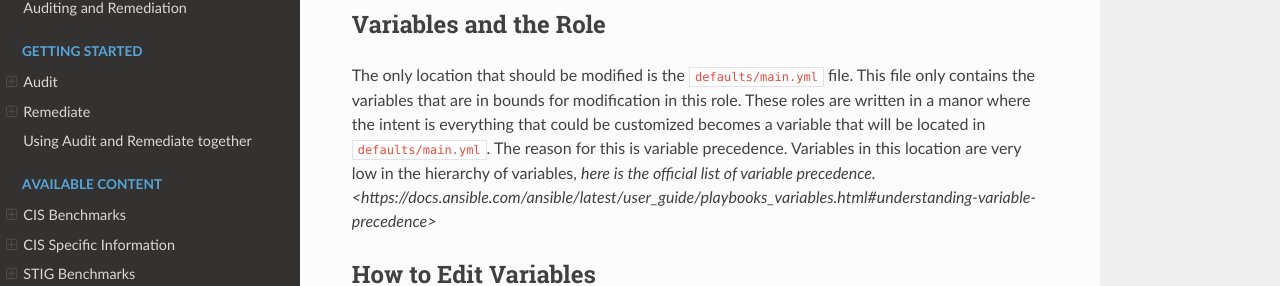
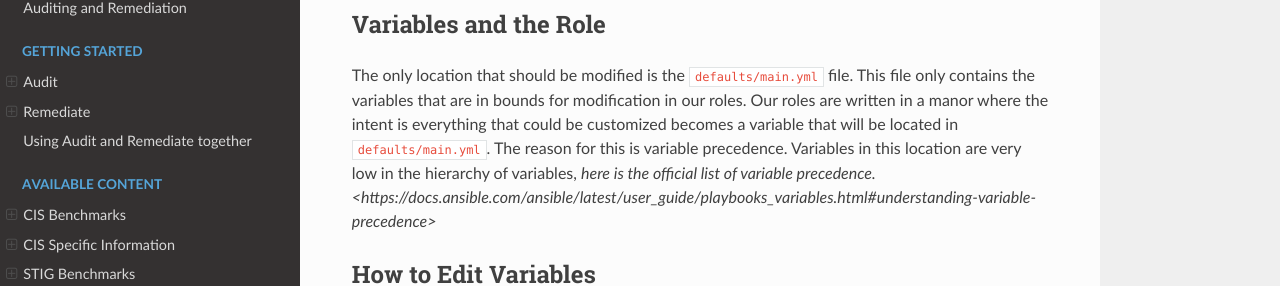
Before and after one commit to ansible-lockdown/MPG-AL-READTHEDOCS, a Sphinx documentation site: the page built from docs/source/remediate/rem-modifying.rst, in a window 1280 px wide and 1184 px high. Shown: the part 252-538 px from the top of the window. Built offline with Sphinx 7.4.7 and the Read the Docs theme 2.0.0, drawn with Linux system fonts in a browser that asks for light colours; pages that are not in the unit, such as notebooks, are missing from menus.

Commit message:
Typo Fixes and Proofread 4
Signed-off-by: Frederick Witty <frederickw@mindpointgroup.com>

```diff
--- a/docs/source/CIS/CIS_advanced.rst
+++ b/docs/source/CIS/CIS_advanced.rst
@@ -15,7 +15,7 @@ Whether scanners/automation or and job that needs to run against a system with p
 
 There is the ability to change this for specific users to exclude anything in user space.
 This will still capture login/logout and sshd process but anything else will be excluded for that user.
-This can be enabled with the following (this needs to be set in an alternate variable location)
+This can be enabled with the following (this needs to be set in an alternate variable location):
 
 .. code-block:: console
 
--- a/docs/source/remediate/rem-faq.rst
+++ b/docs/source/remediate/rem-faq.rst
@@ -10,7 +10,7 @@ The |benchmark_name| guidance is designed to ONLY apply to |benchmark_os|
 systems. If you are using this role in a regulated organization you should be aware
 that applying these settings to distributions other than those listed is unsupported
 and may run afoul of your organization or regulatory bodies guidelines during a compliance
-audit. Due diligence is *YOUR BURDEN* to understand your organization's requirements, laws,
+audit. Due diligence is **YOUR BURDEN** to understand your organization's requirements, laws,
 and regulations you must adhere to before applying for this role.
 
 See :ref:`system_applicability_ref_label` below for more details on applying this role to non-|benchmark_os|.
@@ -63,8 +63,8 @@ this is not recommended and is only useful during the development and
 testing of this role (ie most CI systems provide containers and not full VMs),
 so this role must be able to run on and test against containers.
 
-*Again for those in the back* ...applying this role against a container
-to secure it is generally a *BAD* idea. You should be applying this
+**Again for those in the back** ...applying this role against a container
+to secure it is generally a **BAD** idea. You should be applying this
 role to your container's hosts and then using other hardening guidance that is
 specific to the container technology you are using (docker, lxc, lxd, etc).
 
--- a/docs/source/remediate/rem-modifying.rst
+++ b/docs/source/remediate/rem-modifying.rst
@@ -4,9 +4,10 @@ Modifying for Local Use
 Variables and the Role
 ------------------------
 
-The only location that should be modified is the ``defaults/main.yml`` file. This file only contains the variables that are in bounds for modification in this role.
-These roles are written in a manor where the intent is everything that could be customized becomes a variable that will be located in ``defaults/main.yml``. The reason
-for this is variable precedence. Variables in this location are very low in the hierarchy of variables, `here is the official list of variable precedence. <https://docs.ansible.com/ansible/latest/user_guide/playbooks_variables.html#understanding-variable-precedence>`
+The only location that should be modified is the ``defaults/main.yml`` file. This file only contains the variables that are in bounds for modification in our roles.
+Our roles are written in a manor where the intent is everything that could be customized becomes a variable that will be located in ``defaults/main.yml``. The reason
+for this is variable precedence. Variables in this location are very low in the hierarchy of variables,
+`here is the official list of variable precedence. <https://docs.ansible.com/ansible/latest/user_guide/playbooks_variables.html#understanding-variable-precedence>`
 
 How to Edit Variables
 ---------------------
```
Also changed, not shown: other parts of docs/source/CIS/CIS_advanced.rst (+1 -1 lines), docs/source/remediate/rem_development.rst (+9 -9 lines).
